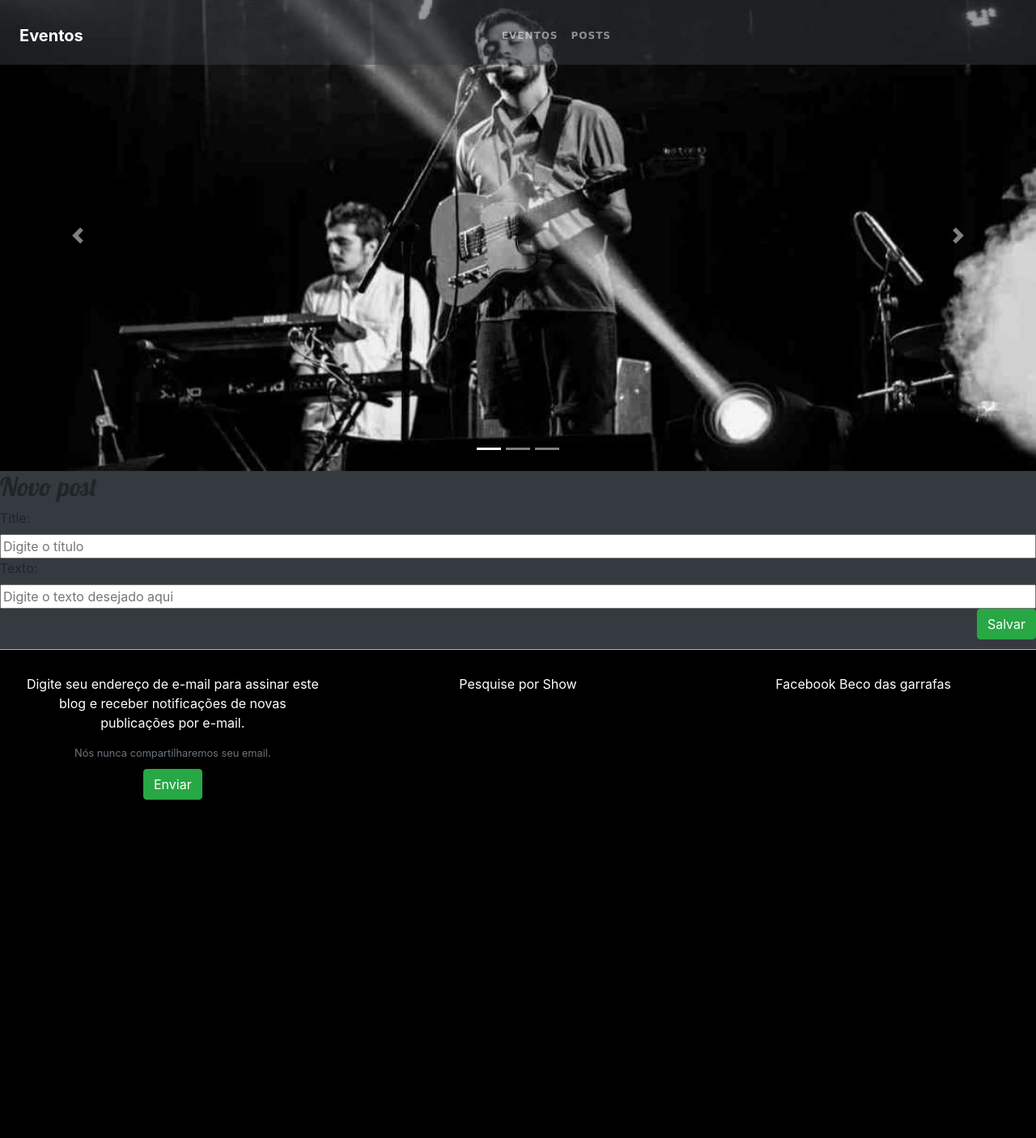
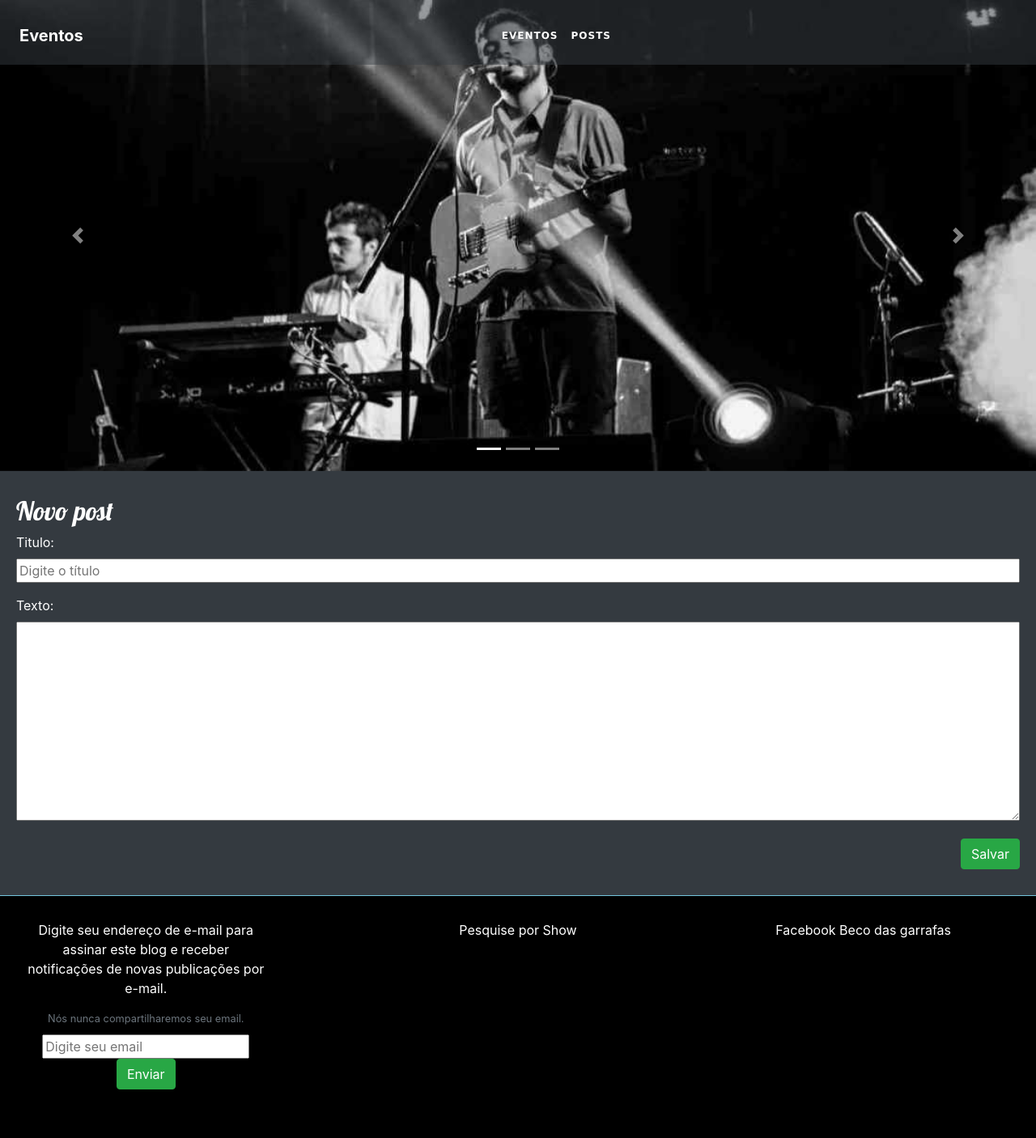
Before and after one commit to sbrj/site_eventos, a Django app: page /post/novo in a window 1280 px wide. Shown: the whole page at 81% size. Before the commit the page ends 988 px from the top, so only its background shows below. Run offline with Django 3.2, Linux system fonts and the light colour scheme; some libraries are stand-ins or nearby versions.

Commit message:
Mais estilizacao do blog, adicao e edicao

```diff
--- a/contas/forms.py
+++ b/contas/forms.py
@@ -21,7 +21,6 @@ class PostForm(ModelForm):
     class Meta:
         model = Post
         widgets = {
-            'title': TextInput(attrs={'placeholder': 'Digite o título'}),
-            'texto': TextInput(attrs={'placeholder': 'Digite o texto desejado aqui'}),
+            'titulo': TextInput(attrs={'placeholder': 'Digite o título'}),
         }
-        fields = ['title', 'texto']
+        fields = ['titulo', 'texto']
--- a/contas/models.py
+++ b/contas/models.py
@@ -36,8 +36,8 @@ class Email(models.Model):
 
 class Post(models.Model):
     autor = models.ForeignKey(settings.AUTH_USER_MODEL, on_delete=models.CASCADE)
-    title = models.CharField(max_length=200)
-    texto = models.TextField()
+    titulo = models.CharField(max_length=200)
+    texto = models.TextField(blank=True, null=True)
     data_criacao = models.DateTimeField(default=timezone.now)
     data_publicacao = models.DateTimeField(blank=True, null=True)
 
@@ -49,4 +49,4 @@ class Post(models.Model):
         self.save()
 
     def __str__(self):
-        return self.title
+        return self.titulo
--- a/contas/static/css/blog.css
+++ b/contas/static/css/blog.css
@@ -1,9 +1,3 @@
-h1 a, h2 a {
-    color: #C25100;
-    font-family: 'Lobster';
-    text-decoration: none !important;
-}
-
 .content {
     margin-left: 40px;
 }
@@ -27,7 +21,6 @@ h1 a, h2 a {
 }
 
 .page-header {
-    background-color: #C25100;
     margin-top: 0;
     padding: 20px 20px 20px 40px;
 }
--- a/contas/static/css/style.css
+++ b/contas/static/css/style.css
@@ -34,7 +34,7 @@
 }
 
 .navbar-dark .navbar-nav .nav-link {
-    color: #fff;
+    color: #fff !important;
     letter-spacing: 1px;
     text-transform: uppercase;
     outline: 0;
@@ -45,7 +45,7 @@
 }
 
 .navbar-dark .navbar-nav .nav-link:hover {
-    color: #333;
+    color: #333 !important;
     background-color: #fff;
     transition-property: color, background-color;
     transition-duration: 1s;
--- a/contas/templates/contas/editar_post.html
+++ b/contas/templates/contas/editar_post.html
@@ -1,14 +1,21 @@
 {% extends 'base.html' %}
-
+{% load static %}
+{% block title %}
+    {% if post %}
+        {{ post.titulo }}
+    {% endif %}
+{% endblock %}
 {% block content %}
+    <div class="post text-white page-header">
         {% if post %}
-        <h2>Editar post</h2>
+            <h2>{{ post.titulo }}</h2>
         {% else %}
             <h2>Novo post</h2>
         {% endif %}
         <form method="POST" class="post-form">
             {% csrf_token %}
-        {{ form_post_html }}
+            {{ form_post_html.as_p }}
             <button type="submit" class="save btn btn-success" value="salvar">Salvar</button>
         </form>
+    </div>
 {% endblock %}
--- a/contas/templates/contas/footer.html
+++ b/contas/templates/contas/footer.html
@@ -2,8 +2,8 @@
     <div class="container-fluid">
         <div class="footer-linha row">
             <div class="footer-bloco col-md text-center">
-                <div class="form-group">
-                    <p class="col-md">Digite seu endereço de e-mail para assinar este blog e receber notificações de novas publicações por e-mail.</p>
+                <div class="form-group col-md-10">
+                    <p class="">Digite seu endereço de e-mail para assinar este blog e receber notificações de novas publicações por e-mail.</p>
                     <small id="emailHelp" class="form-text text-muted">Nós nunca compartilharemos seu email.</small>
                     <form method="POST">
                     {% csrf_token %}
--- a/contas/templates/contas/form.html
+++ b/contas/templates/contas/form.html
@@ -9,7 +9,7 @@
 {% block content %}
 {% if user.is_authenticated %}
     <div class="fundao formulario container-fluid bg-dark fundao">
-        <div class="">
+        <div class="text-white">
             <h1>Adicione um novo evento</h1>
             <form method="POST">
                 {% csrf_token %}
--- a/contas/templates/contas/post.html
+++ b/contas/templates/contas/post.html
@@ -2,7 +2,7 @@
 {% load static %}
 {% block title %}
     {% if post %}
-        {{post.title}}
+        {{post.titulo}}
     {% endif %}
 {% endblock %}
 {% block content %}
@@ -15,7 +15,7 @@
             {% endif %}
         </div>
     {% endif %}
-    <h2>{{ post.title }}</h2>
+    <h2>{{ post.titulo }}</h2>
     <p class="col-md-8">{{ post.texto|linebreaksbr }}</p>
 </div>
 {% endblock %}
--- a/contas/templates/contas/postagens.html
+++ b/contas/templates/contas/postagens.html
@@ -17,7 +17,7 @@
                     <div class="date">
                         <p>Publicado em: {{ post.data_publicacao }}</p>
                     </div>
-                    <h2><a href="{% url 'post' post.id %}">{{ post.title }}</a></h1>
+                    <h2><a href="{% url 'post' post.id %}">{{ post.titulo }}</a></h2>
                     <p class="col-md-8"><a href="{% url 'post' post.id %}">{{ post.texto|linebreaksbr }}</a></p>
                 </div>
             {% endfor %}
--- a/contas/views.py
+++ b/contas/views.py
@@ -50,6 +50,7 @@ def post(request, id):
     return render(request, 'contas/post.html', data)
 
 def novo_post(request):
+    email = email_f(request.POST)
     if request.method == "POST":
         n_post = PostForm(request.POST)
         if n_post.is_valid():
@@ -60,21 +61,22 @@ def novo_post(request):
             return redirect('novo_post')
     else:
         n_post = PostForm()
-    return render(request, 'contas/editar_post.html', {'form_post_html': n_post})
+    return render(request, 'contas/editar_post.html', {'form_post_html': n_post, 'email_html': email})
 
 def editar_post(request, id):
-     post = get_object_or_404(Post, pk=id)
-     if request.method == "POST":
-         n_post = PostForm(request.POST, instance=post)
-         if n_post.is_valid():
-             post = n_post.save(commit=False)
-             post.autor = request.user
-             post.data_publicacao = timezone.now()
-             post.save()
-             return redirect('post', post.id)
-     else:
-         form = PostForm(instance=post)
-     return render(request, 'contas/editar_post.html', {'form_post_html': form})
+    post = get_object_or_404(Post, pk=id)
+    email = email_f(request.POST)
+    if request.method == "POST":
+        n_post = PostForm(request.POST, instance=post)
+        if n_post.is_valid():
+            post = n_post.save(commit=False)
+            post.autor = request.user
+            post.data_publicacao = timezone.now()
+            post.save()
+            return redirect('post', post.id)
+    else:
+        form = PostForm(instance=post)
+    return render(request, 'contas/editar_post.html', {'form_post_html': form, 'post': post, 'email_html': email})
 
 def email_f(request):
     email_form = EmailForm(request or None)
--- a/controle_gastos/urls.py
+++ b/controle_gastos/urls.py
@@ -26,6 +26,6 @@ urlpatterns = [
     path('posts/', postagens, name='postagens'),
     path('post/<str:id>/', post, name='post'),
     path('post/novo', novo_post, name="novo_post"),
-    path('post/<int:id>/editar/', editar_post, name='editar_post'),
+    path('post/<str:id>/editar/', editar_post, name='editar_post'),
 
 ]
```
Also changed, not shown: contas/migrations/0011_auto_20200222_1217.py (added). Lines whose indentation alone changed are shown as unchanged.
